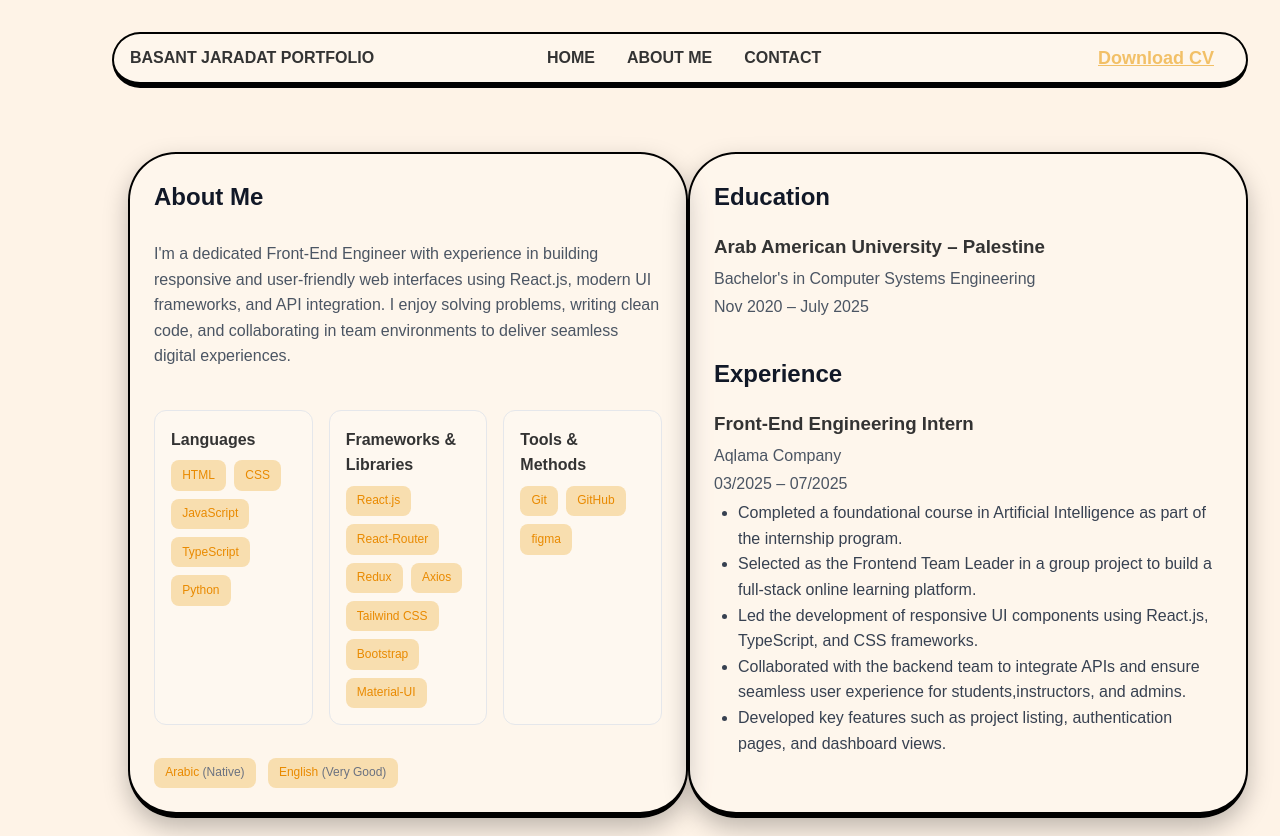
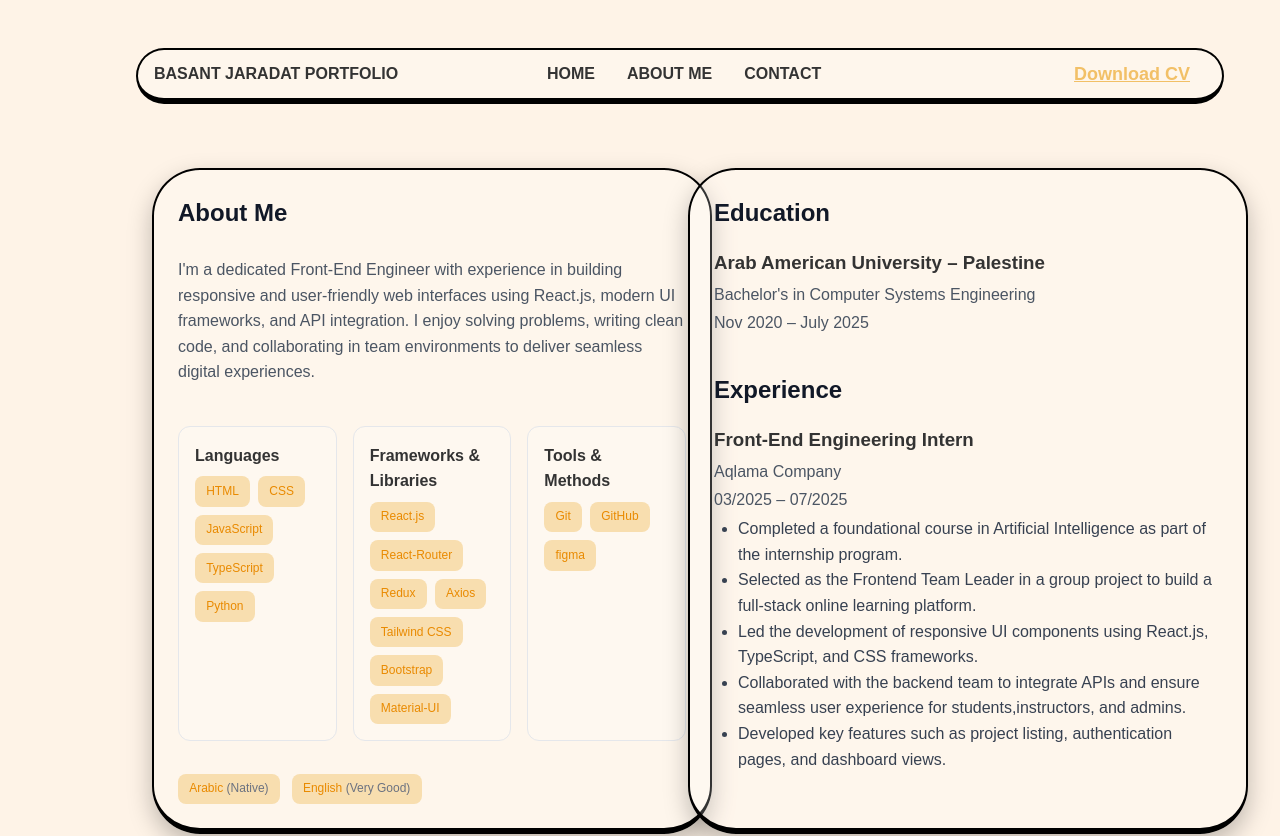
Before and after one commit to basantjaradat/Portfolio, a Next.js app: page /about in a window 1280 px wide. Shown: the top 836 px of the page. Built offline with nearby package versions, Linux system fonts and the light colour scheme.

Commit message:
Update about.jsx

```diff
--- a/src/pages/about.jsx
+++ b/src/pages/about.jsx
@@ -10,7 +10,7 @@ const About = () => {
   const { about, education, experience, skills, languages } = profileData;
 
   return (
-    <div>
+    <div className="responsive-container">
       <div className="navbar-box">
         <span>BASANT JARADAT PORTFOLIO</span>
         <div className="menu">
```
